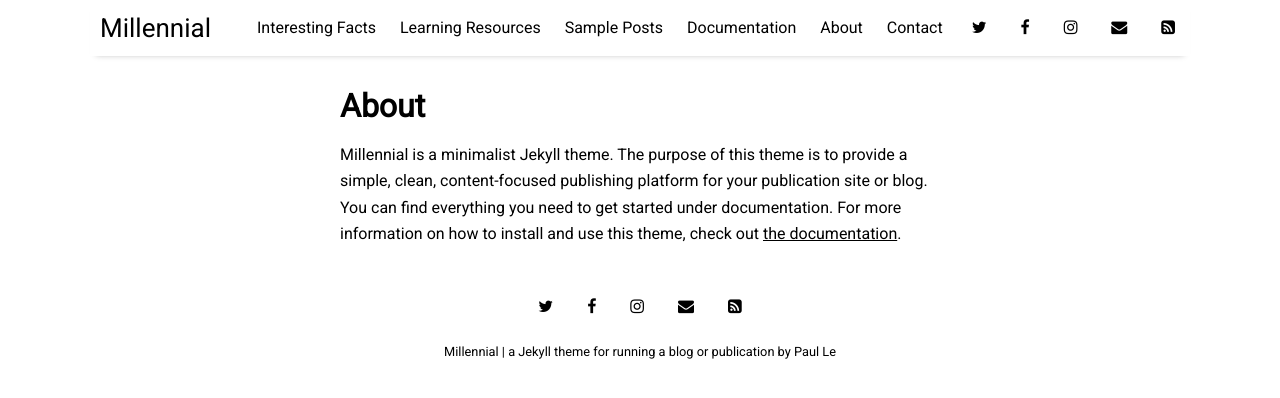
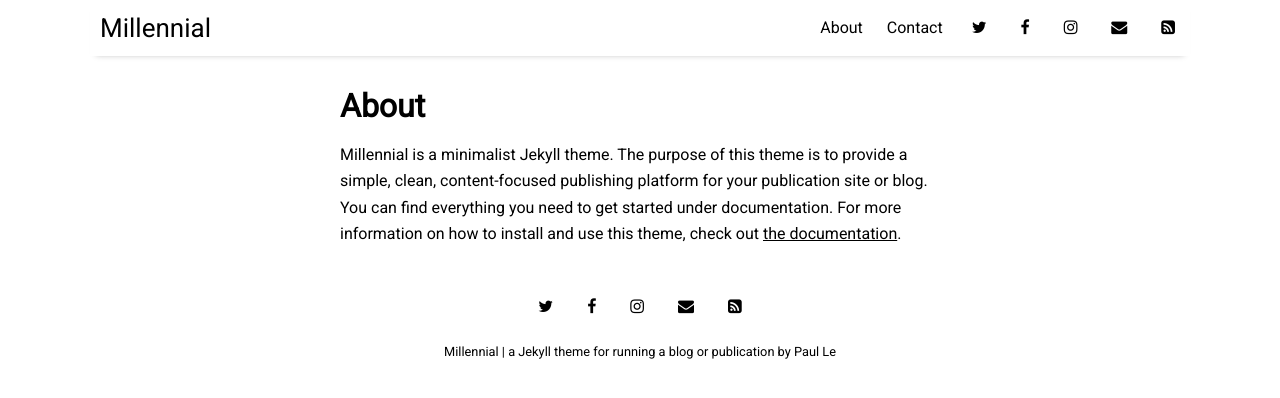
Before and after one commit to ThomStargazer/foodblog, a Jekyll site: the page built from pages/about.md, in a window 1280 px wide. Shown: the top 398 px of the page. Built offline with Jekyll 4.4.1, drawn with Linux system fonts in a browser that asks for light colours; nearby versions of some CDN libraries.

Commit message:
Update settings.yml

```diff
--- a/_data/settings.yml
+++ b/_data/settings.yml
@@ -7,10 +7,6 @@ disqus:
 google-ID: 'UA-112060364-2'
 
 menu:
-- {name: 'Interesting Facts', folder: 'pages', file: 'facts.html'}
-- {name: 'Learning Resources', folder: 'pages', file: 'resources.html'}
-- {name: 'Sample Posts', folder: 'pages', file: 'sample-posts.html'}
-- {name: 'Documentation', folder: 'pages', file: 'documentation.html'}
 - {name: 'About', folder: 'pages', file: 'about.html'}
 - {name: 'Contact', folder: 'pages', file: 'contact.html'}
 
```
